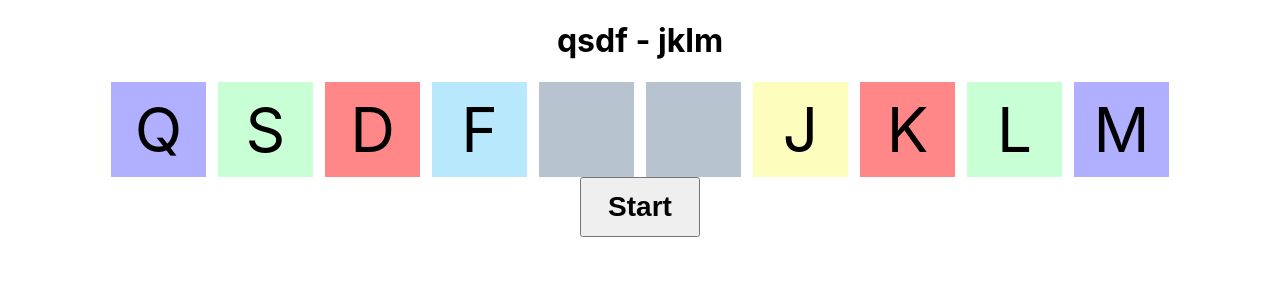
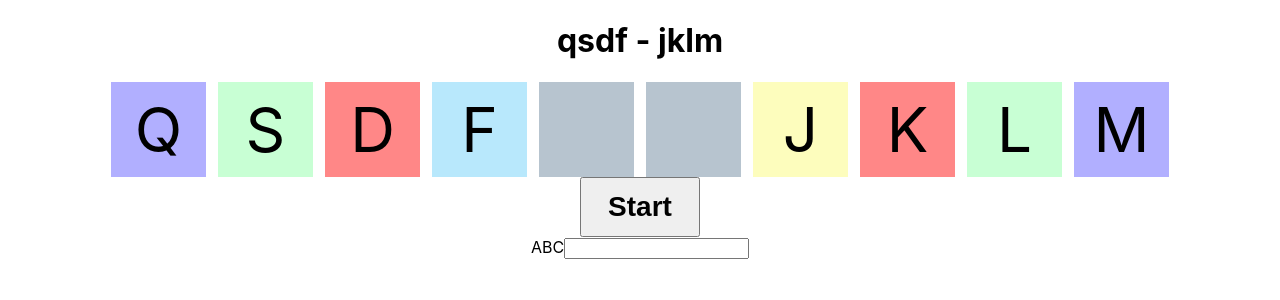
Before and after one commit to fang44Zen/Tiktype, a React (Create React App) app: page / in a window 1280 px wide. Shown: the top 300 px of the page. Built offline with nearby package versions, Linux system fonts and the light colour scheme.

Commit message:
mod today

```diff
--- a/src/components/level1/exo1.component.jsx
+++ b/src/components/level1/exo1.component.jsx
@@ -65,7 +65,7 @@ const FirstExo = () =>{
         var charRandom =   letters.map(elem =>elem.str);
         var index =  inputValue.length;
         setKeyActive(charRandom[index]);
-    }, [letters])
+    });
 
     return(
         <div className="exo1-main" >
--- a/src/components/test-component/test.component.jsx
+++ b/src/components/test-component/test.component.jsx
@@ -1,8 +1,49 @@
+import "./test.styles.scss"
+import { useEffect, useState } from "react";
 
 const TestComponent = () =>{
+    const [inputValue, setInputValue] = useState('')
+    const [words, setWords] = useState([{str: 'A', color: 'color-one'}, {str: "B", color:"color-one"}, {str: "C", color: "color-one"}]);
+
+    const inputHandler =(event) =>{
+        const string = event.target.value;
+        setInputValue(string);
+    }
+
+    useEffect(()=>{
+        const charWords = words.map(word => word.str);
+        const charInput = inputValue.charAt(inputValue.length-1);
+        if(charInput === charWords[inputValue.length-1]){
+            const goodAnswer = words.map((elem,i)=>{
+                if(i === inputValue.length-1){
+                    return {...elem, color: "color-two",}
+                }else{
+                    return elem;
+                }
+            })
+            setWords(goodAnswer);
+        }else{
+            if(charInput ===""){
+
+            }else{
+                const wrongAnswer = words.map((elem,i)=>{
+                if(i === inputValue.length-1){
+                    return {...elem, color: "wrong-answer",}
+                }else{
+                    return elem;
+                }
+            })
+            setWords(wrongAnswer);
+            }
+        }
+    }, [inputValue, words])
 
     return(
         <div>
+        {words.map((elem)=>(
+            <label className={elem.color}>{elem.str}</label>
+        ))}
+        <input value={inputValue} onChange={inputHandler}/>
 
         </div>
     )
--- /dev/null
+++ b/src/components/test-component/test.styles.scss
@@ -0,0 +1,9 @@
+.color-one{
+    color:black;
+}
+.color-two{
+    color: green;
+}
+.color-three{
+    color: red;
+}
```
